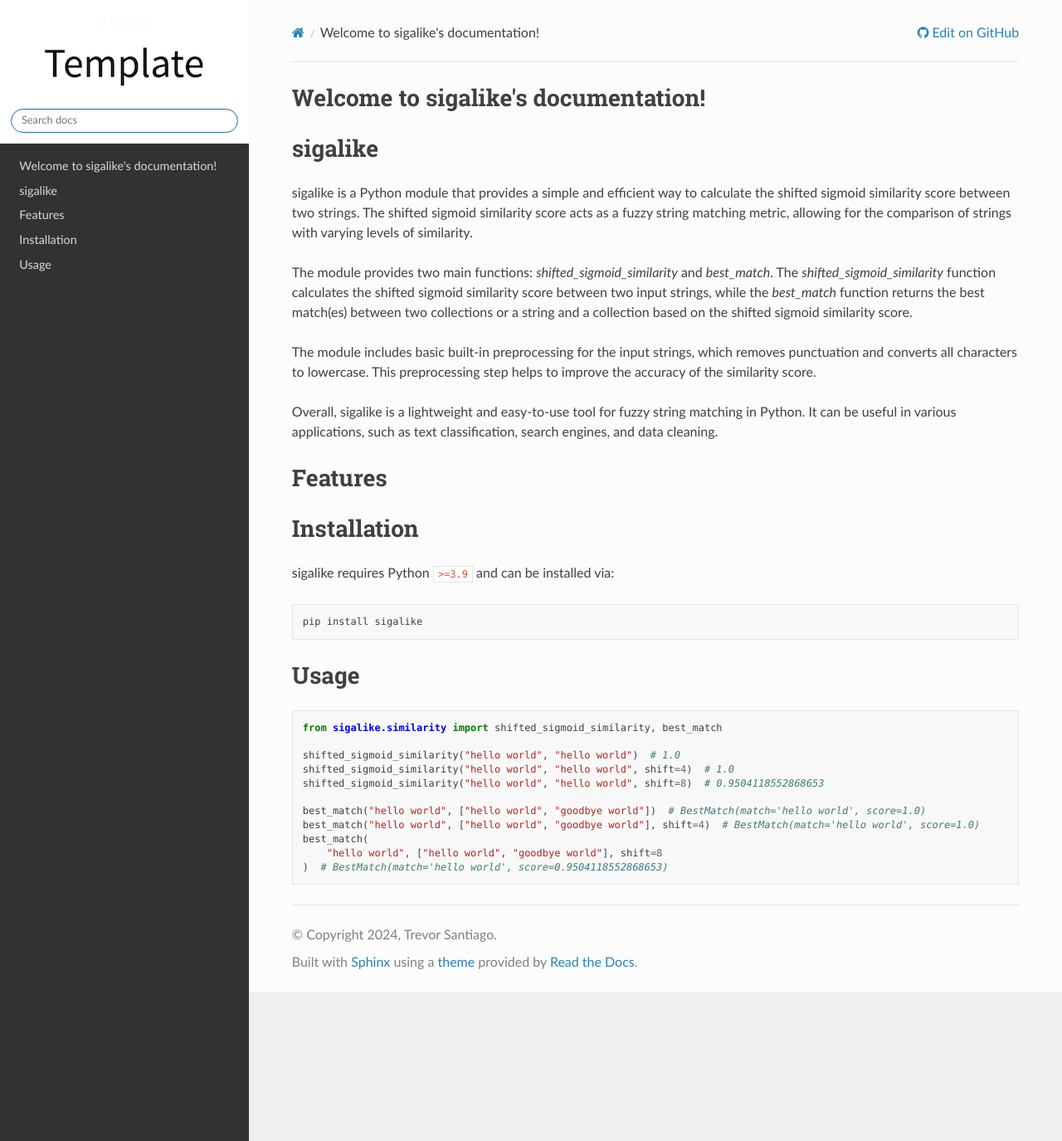
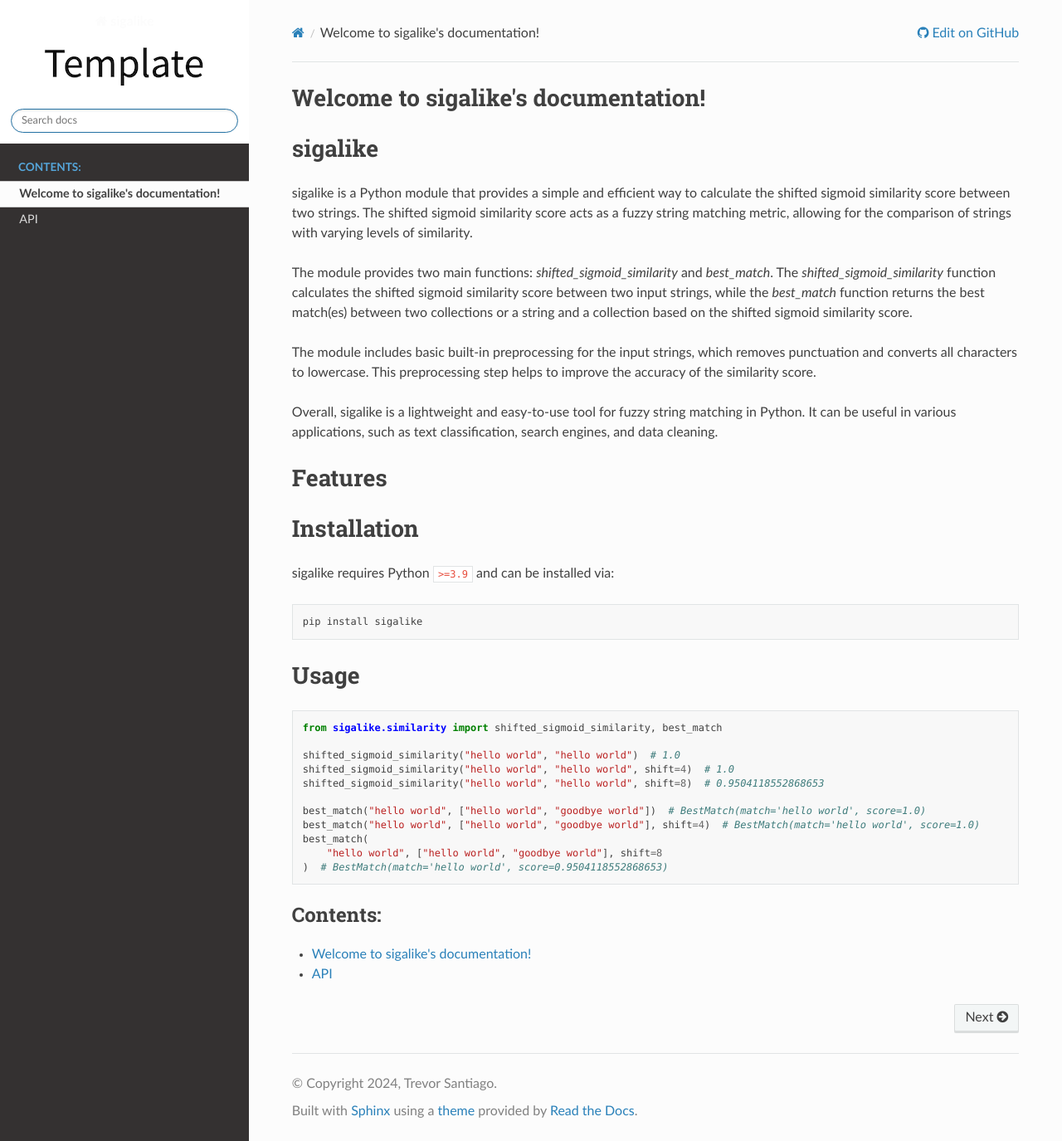
Before and after one commit to tjsanti/sigalike, a Sphinx documentation site: the page built from docs/source/index.rst, in a window 1280 px wide and 1375 px high. Shown: the whole window at 83% size. Built offline with Sphinx 7.4.7 and the Read the Docs theme 2.0.0, drawn with Linux system fonts in a browser that asks for light colours.

```diff
--- a/docs/source/index.rst
+++ b/docs/source/index.rst
@@ -3,3 +3,11 @@ Welcome to sigalike's documentation!
 
 .. include:: ../../README.rst
   :start-after: inclusion-marker-do-not-remove
+
+
+.. toctree::
+   :maxdepth: 2
+   :caption: Contents:
+
+   self
+   api
```
